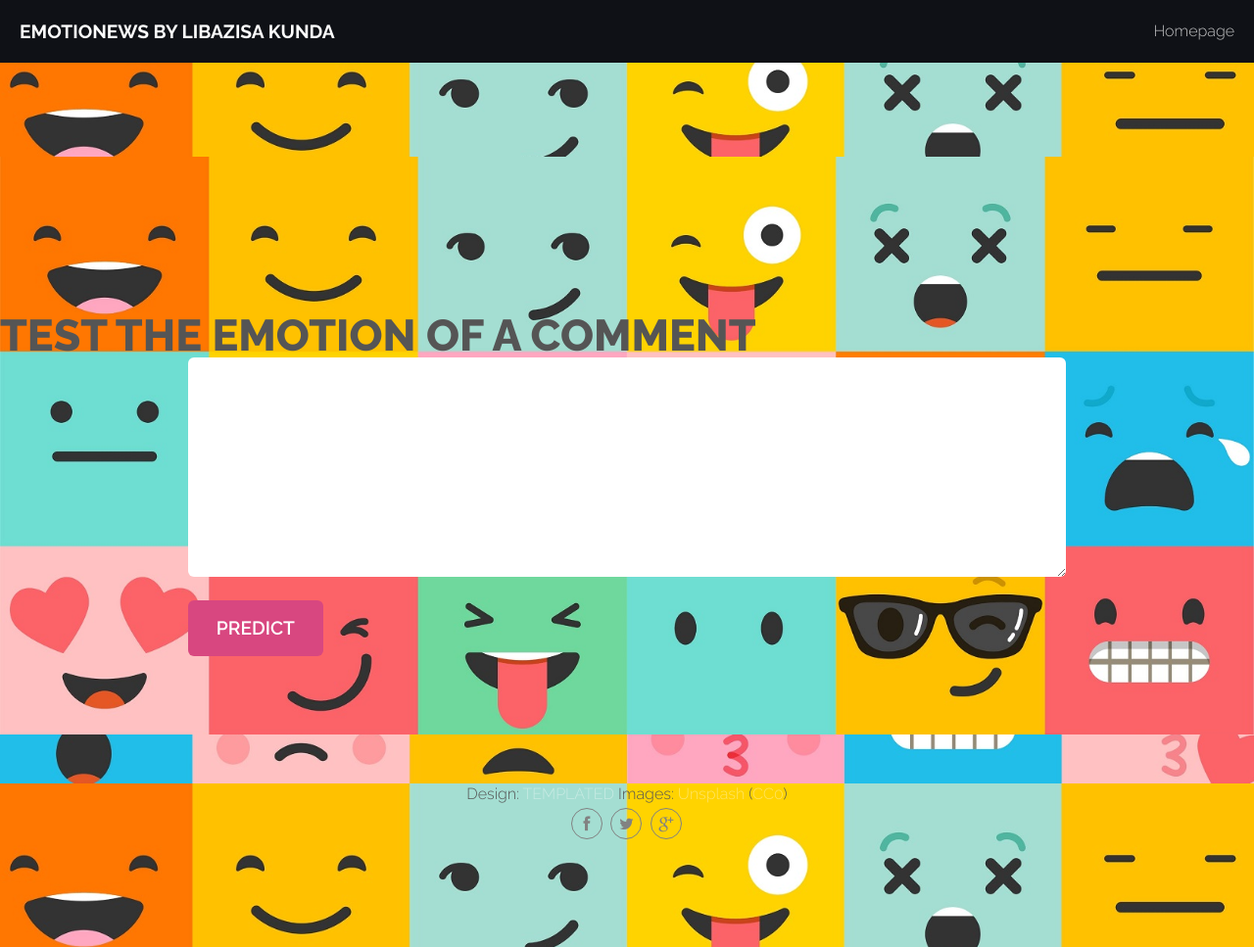
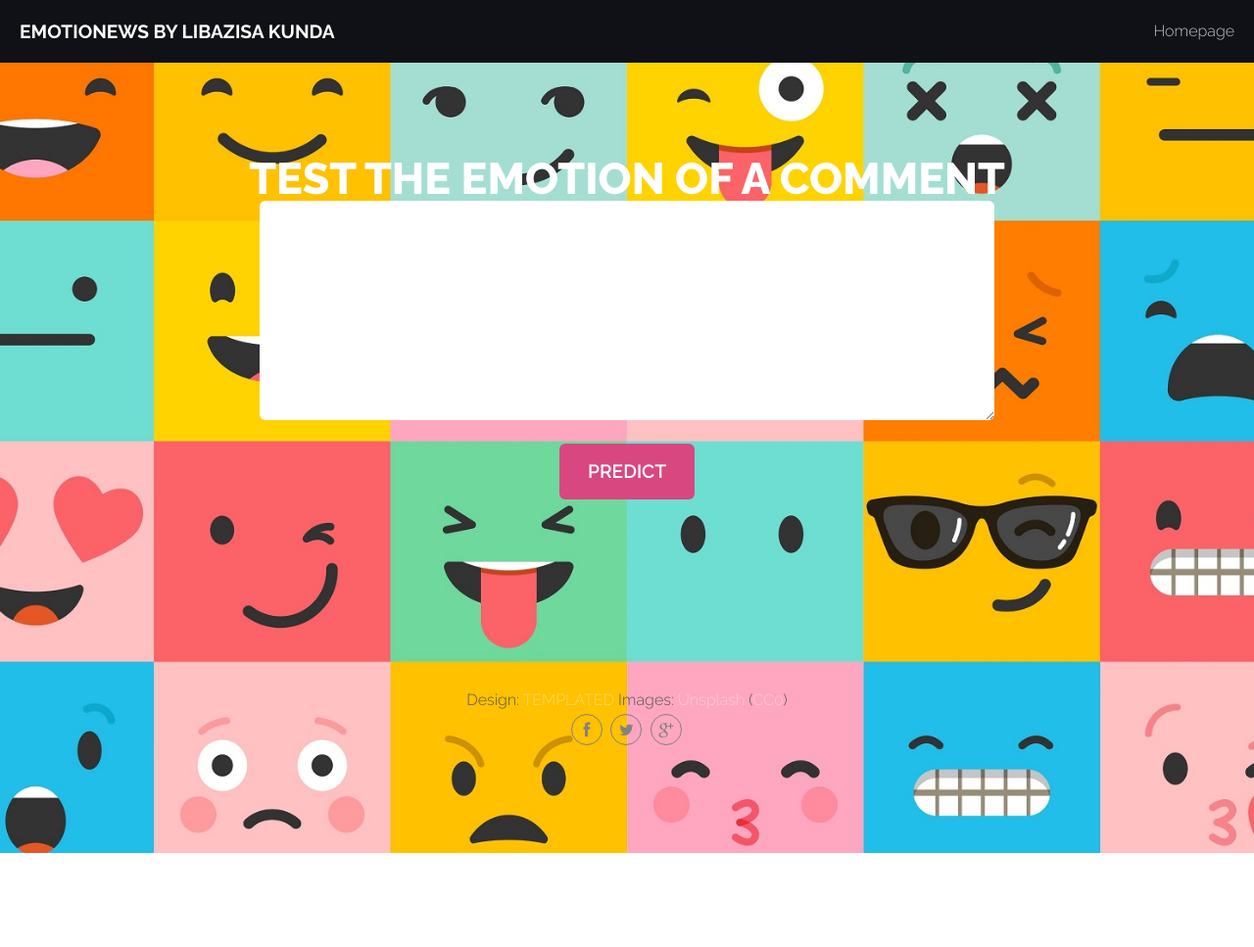
Before and after one commit to Kunda-Finalist/emotionews, a Flask app: page /comment in a window 1280 px wide. Shown: the whole page at 98% size. After the commit the page ends 871 px from the top, so only its background shows below. Run offline with Flask 2, Linux system fonts and the light colour scheme; parts of the project's set-up code (start-up, migrations or seed data) failed here and were passed over.

Commit message:
Update comment.html

```diff
--- a/templates/comment.html
+++ b/templates/comment.html
@@ -33,17 +33,15 @@
 				<!-- Header -->
 
 				<!-- Page -->
-					<div class="wrapper style1">
-						<section>
-							<header class="major">
+					<div id="banner" class="container">
+								<header class="major">
 								<h2>Test the Emotion of a Comment</h2>
 								<form action="/predict_comment" method="POST">
 		                                                <textarea name="message" rows="6" cols="50"></textarea>
                                                                 <br/>
                                                                 <input type="submit" class="btn-info" value="predict">
                                                                 </form>
-                                                 </section>
-					</div>
+                                         </div>
 				<!-- /Page -->
 
 				<!-- Copyright -->
```
